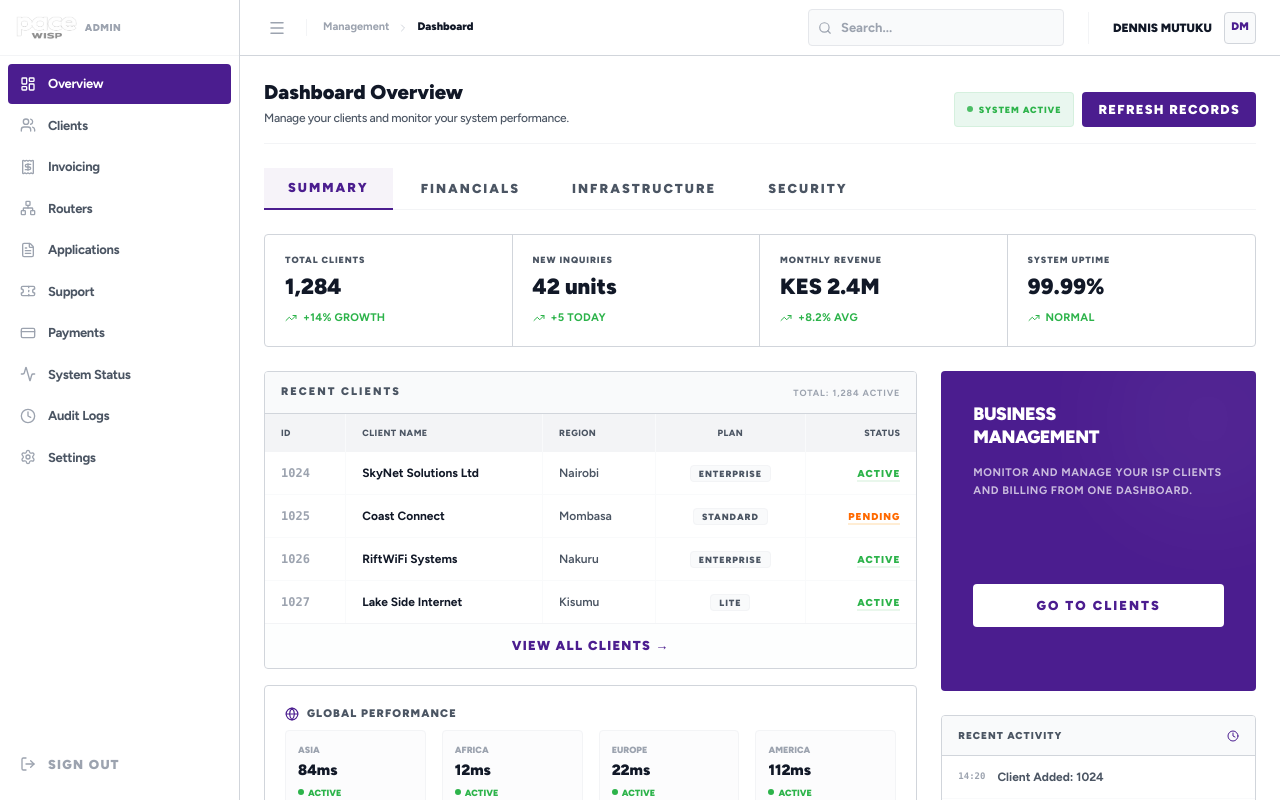
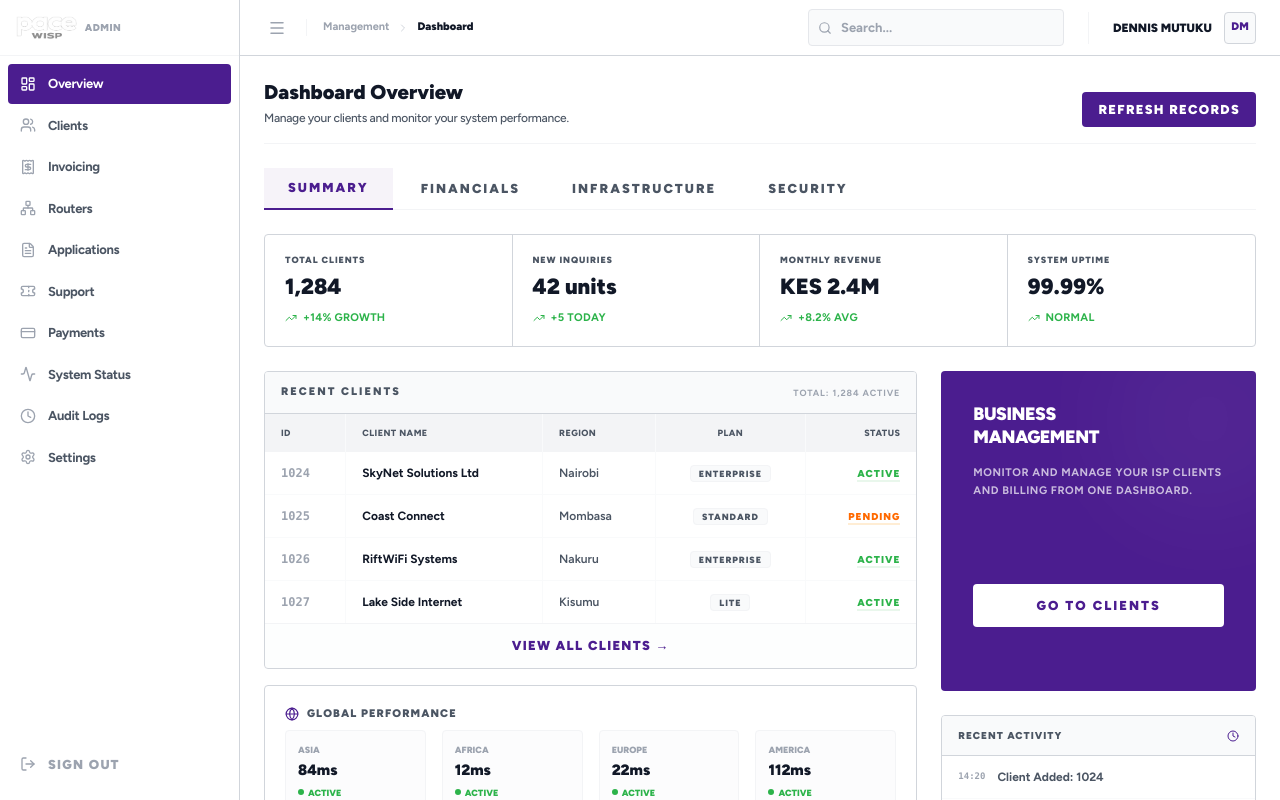
Before and after one commit to dennismutuku2005/pacewebsite, a Next.js app in the folder paceadmin/: page /dashboard in a window 1280 px wide. Shown: the top 800 px of the page. Built offline with nearby package versions, Linux system fonts and the light colour scheme.

Commit message:
Auto-update: page.js

```diff
--- a/paceadmin/src/app/dashboard/page.js
+++ b/paceadmin/src/app/dashboard/page.js
@@ -43,10 +43,6 @@ export default function DashboardPage() {
                     <p className="text-[12px] text-admin-label mt-1 font-medium tracking-tight">Manage your clients and monitor your system performance.</p>
                 </div>
                 <div className="flex gap-2">
-                    <div className="flex items-center gap-1.5 px-3 py-1.5 bg-pace-green-light border border-pace-green/10 rounded">
-                        <div className="w-1.5 h-1.5 bg-pace-green rounded-full animate-pulse"></div>
-                        <span className="text-[9px] font-black text-pace-green uppercase tracking-widest leading-none">System Active</span>
-                    </div>
                     <button className="px-4 py-2 bg-pace-purple text-white rounded text-[11px] font-black hover:bg-[#3d1a75] transition-all uppercase tracking-widest shadow-none">
                         Refresh Records
                     </button>
```
